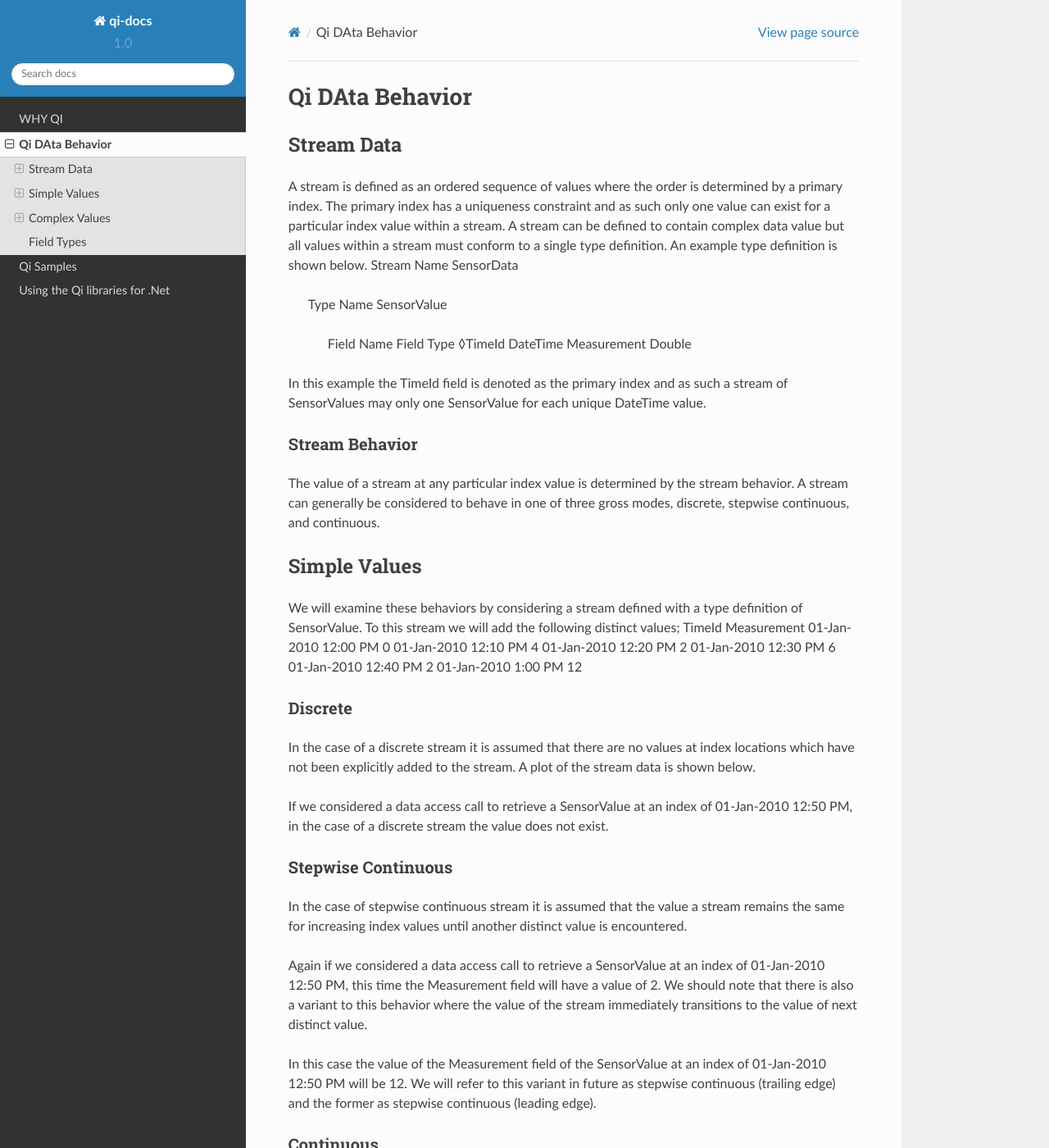
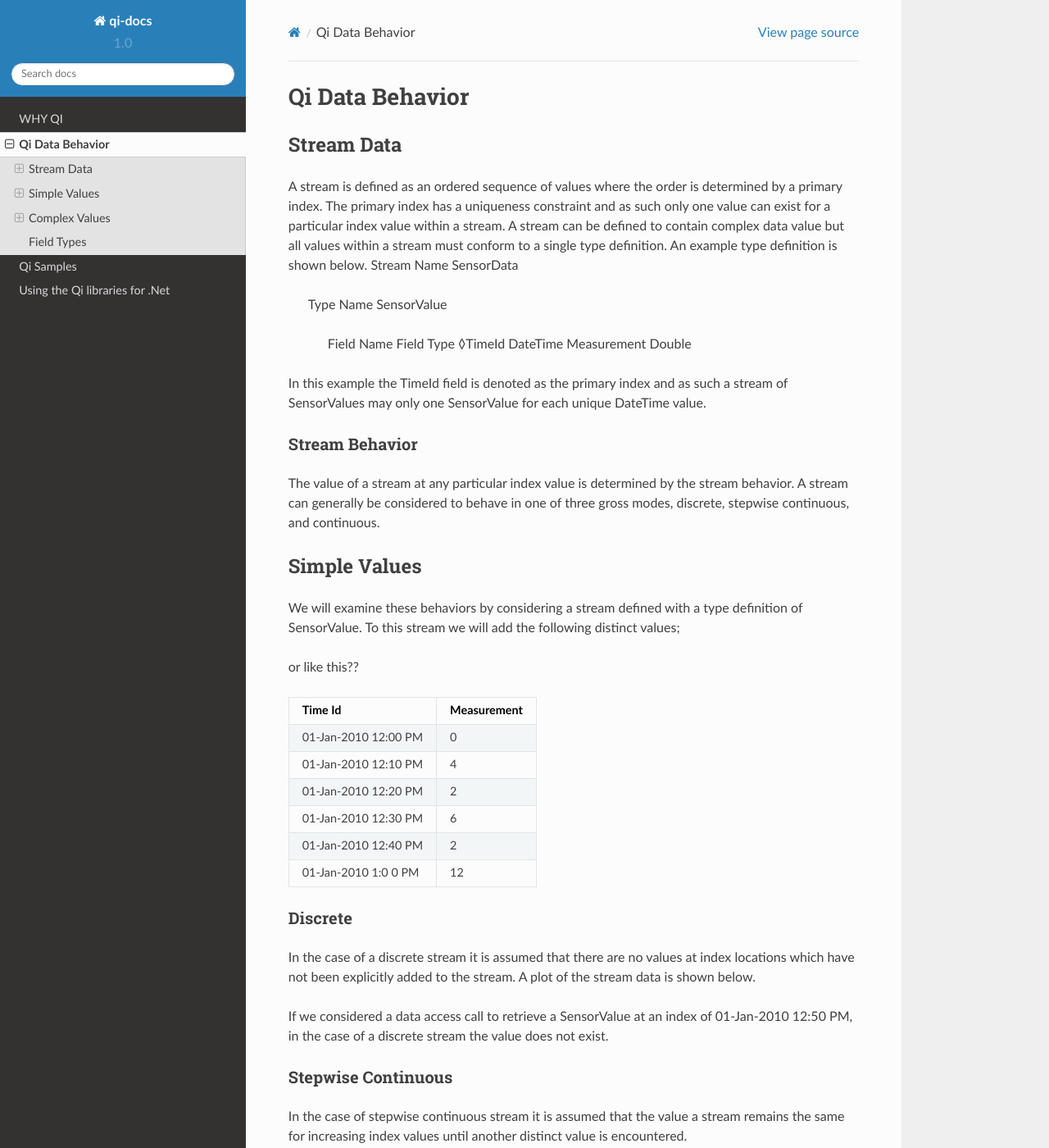
Before and after one commit to chad-at-osisoft/Qi-docs-rst, a Sphinx documentation site: the page built from source/Qi-Data-Behavior.rst, in a window 1280 px wide and 1400 px high. Shown: the whole window at 82% size. Built offline with Sphinx 7.4.7 and the Read the Docs theme 2.0.0, drawn with Linux system fonts in a browser that asks for light colours.

Commit message:
Update Qi-Data-Behavior.rst

```diff
--- a/source/Qi-Data-Behavior.rst
+++ b/source/Qi-Data-Behavior.rst
@@ -1,5 +1,5 @@
 ################
-Qi DAta Behavior
+Qi Data Behavior
 ################
 
 Stream Data
@@ -24,13 +24,37 @@ The value of a stream at any particular index value is determined by the stream
 Simple Values
 =============
 We will examine these behaviors by considering a stream defined with a type definition of SensorValue. To this stream we will add the following distinct values;
+
+=====	=====
 TimeId	Measurement
+===== 	=====
 01-Jan-2010 12:00 PM	0
 01-Jan-2010 12:10 PM	4
 01-Jan-2010 12:20 PM	2
 01-Jan-2010 12:30 PM	6
 01-Jan-2010 12:40 PM	2
 01-Jan-2010 1:00 PM	12
+=====	=====
+
+or like this??
+
++------------------------+------------+
+| Time Id                | Measurement|
++========================+============+
+| 01-Jan-2010 12:00 PM   | 0          |
++------------------------+------------+
+| 01-Jan-2010 12:10 PM   | 4          |
++------------------------+------------+
+| 01-Jan-2010 12:20 PM   | 2          |
++------------------------+------------+
+| 01-Jan-2010 12:30 PM   | 6          |
++------------------------+------------+
+| 01-Jan-2010 12:40 PM   | 2          |
++------------------------+------------+
+| 01-Jan-2010 1:0 0 PM   | 12         |
++------------------------+------------+
+
+
 
 ********
 Discrete
```
